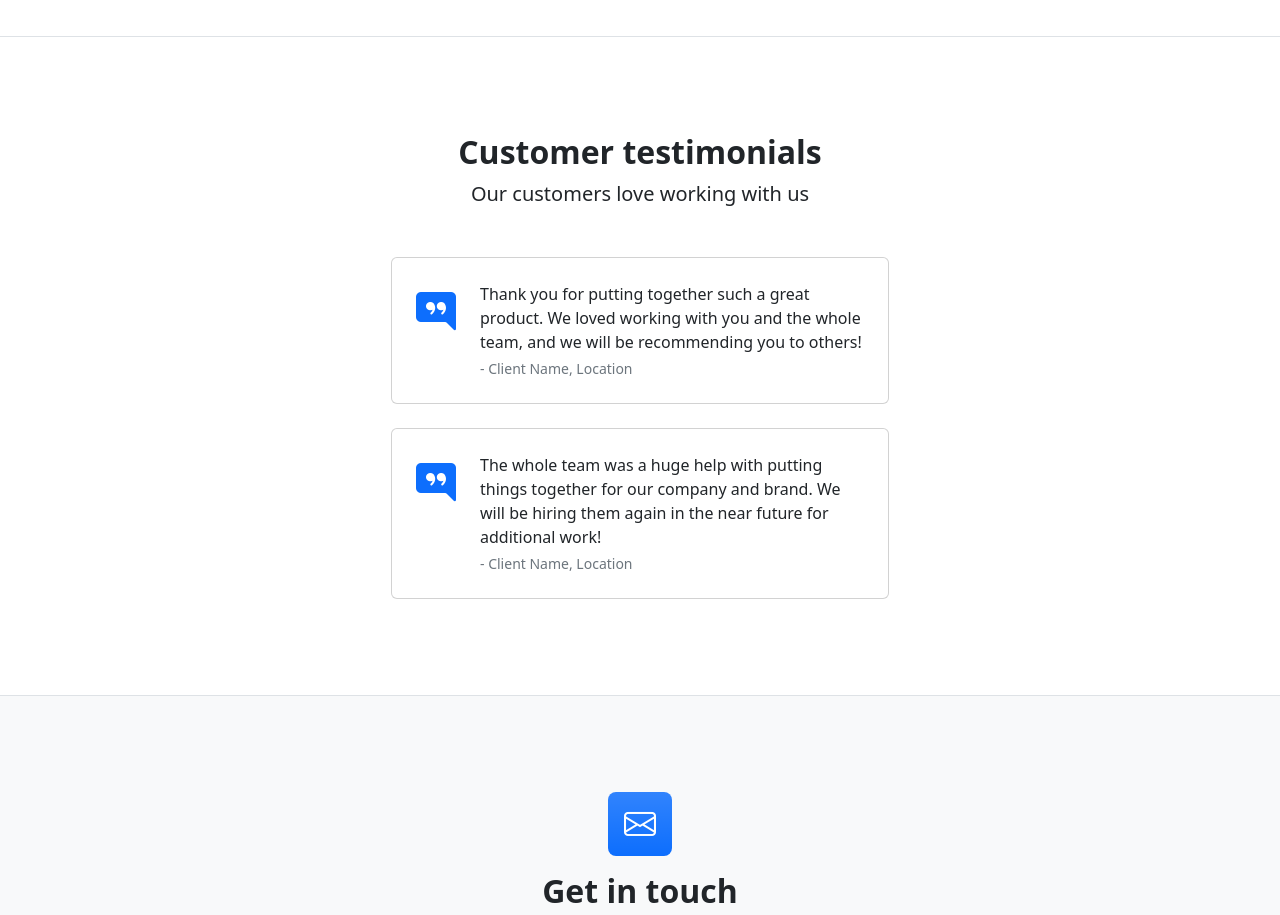
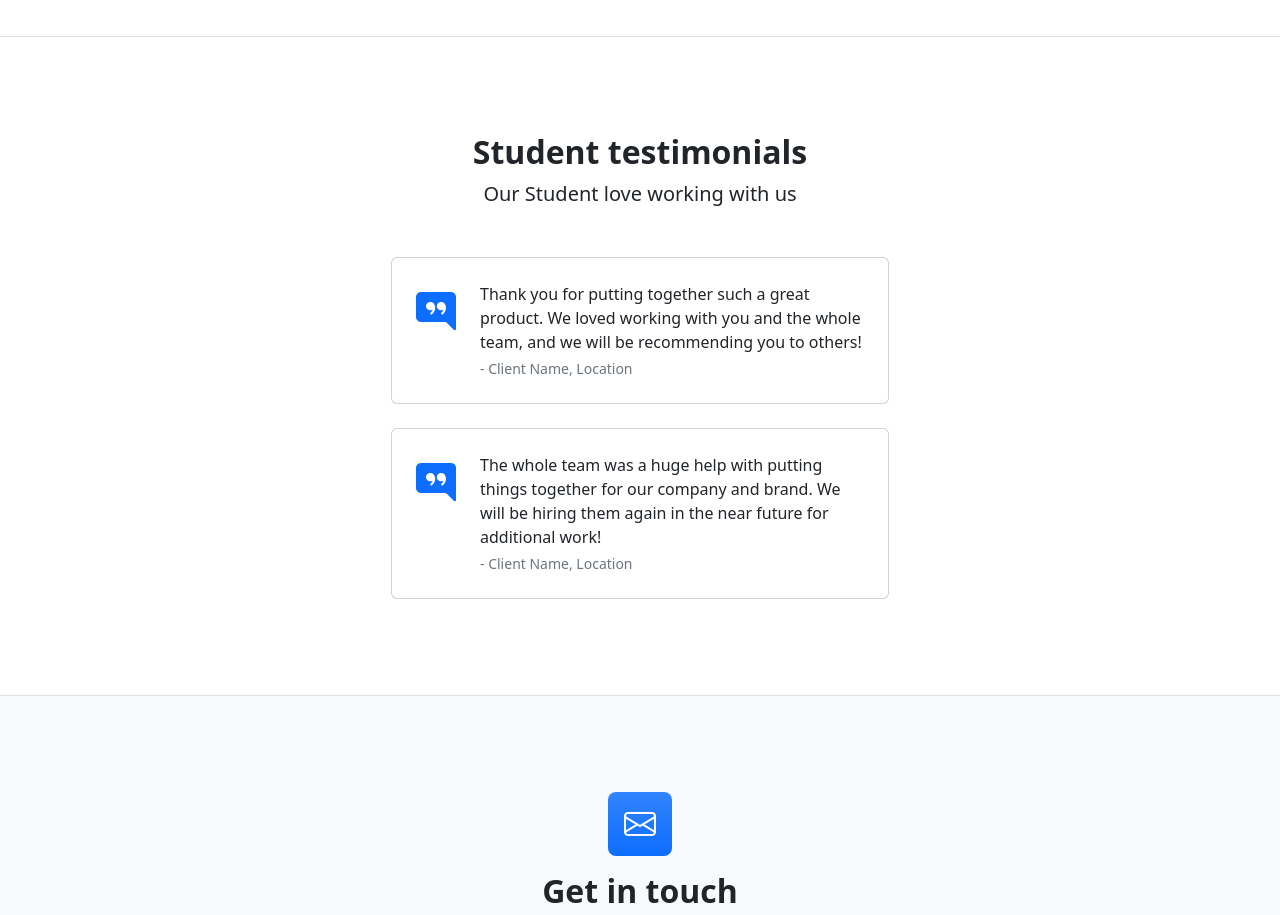
Before and after one commit to eygul/BereaTaxi, a plain HTML site: page index.html in a window 1280 px wide. Shown: the part 1000-1915 px from the top of the page. Drawn offline with nearby package versions, Linux system fonts and the light colour scheme.

Commit message:
Made changes to my branch.

```diff
--- a/index.html
+++ b/index.html
@@ -85,8 +85,8 @@
         <section class="py-5 border-bottom">
             <div class="container px-5 my-5 px-5">
                 <div class="text-center mb-5">
-                    <h2 class="fw-bolder">Customer testimonials</h2>
-                    <p class="lead mb-0">Our customers love working with us</p>
+                    <h2 class="fw-bolder"> Student testimonials</h2>
+                    <p class="lead mb-0">Our Student love working with us</p>
                 </div>
                 <div class="row gx-5 justify-content-center">
                     <div class="col-lg-6">
```
